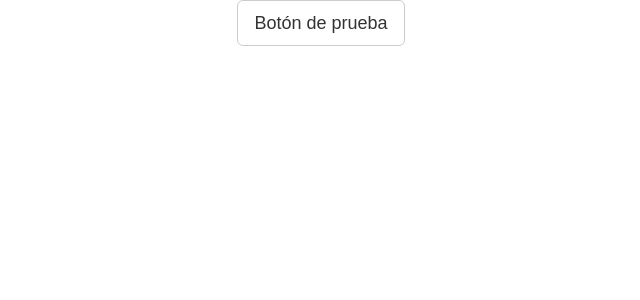
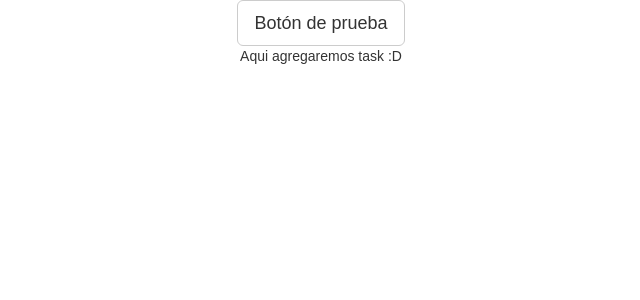
Before and after one commit to MielDeLaCosta/bee, a React (Create React App) app in the folder my-app/: page / in a window 1280 px wide. Shown: the top 300 px of the page, without its empty margins (319-959 px from the left). Built offline with nearby package versions, Linux system fonts and the light colour scheme.

Commit message:
agregando componente addTask

```diff
--- a/my-app/src/App.js
+++ b/my-app/src/App.js
@@ -12,11 +12,21 @@ class ButtonExample extends Component {
   }
 }
 
+class AddTask extends Component {
+  render() {
+    return (
+      <div>Aqui agregaremos task :D</div>
+    );
+  }
+}
+
+
 class App extends Component {
   render() {
     return (
       <div className="App">
         <ButtonExample />
+        <AddTask />
       </div>
     );
   }
```
